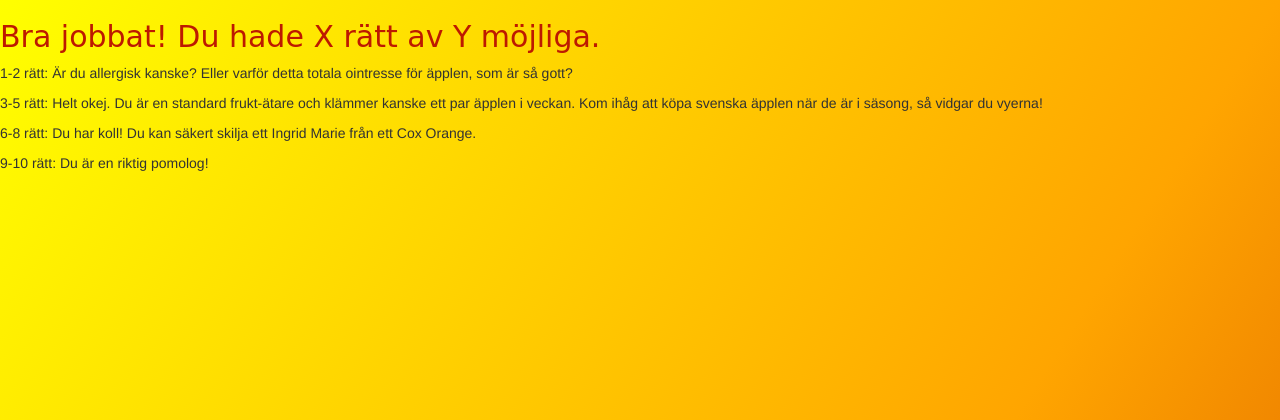
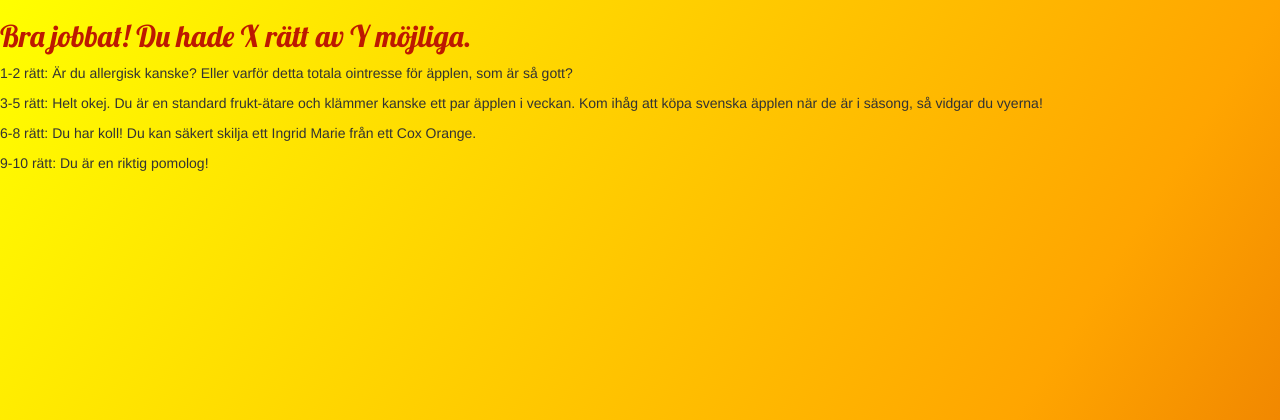
Before and after one commit to pellenfant/quizproject, a Django app: template quiz/templates/quiz/results.html in a window 1280 px wide. Shown: the top 420 px of the page. Run offline with Django 3.2, Linux system fonts and the light colour scheme; the template is opened without the code that fills it, so the values that code supplies are empty; some libraries are stand-ins or nearby versions.

Commit message:
La till saknade typsnittslänkar

```diff
--- a/quiz/templates/quiz/question.html
+++ b/quiz/templates/quiz/question.html
@@ -7,6 +7,7 @@
 	<!--de här tre metataggarna måste ligga först, allt annat sedan -->
 	<link href="/static/css/bootstrap.min.css" rel=stylesheet>
 	<link href="/static/style.css" rel="stylesheet">
+	<link href="https://fonts.googleapis.com/css?family=Lobster" rel="stylesheet">
 
 	<body>
 
--- a/quiz/templates/quiz/results.html
+++ b/quiz/templates/quiz/results.html
@@ -7,6 +7,7 @@
 	<!--de här tre metataggarna måste ligga först, allt annat sedan -->
 	<link href="/static/css/bootstrap.min.css" rel=stylesheet>
 	<link href="/static/style.css" rel="stylesheet">
+	<link href="https://fonts.googleapis.com/css?family=Lobster" rel="stylesheet">
 	<title>Ditt resultat</title>
 </head>
 <body>
```
